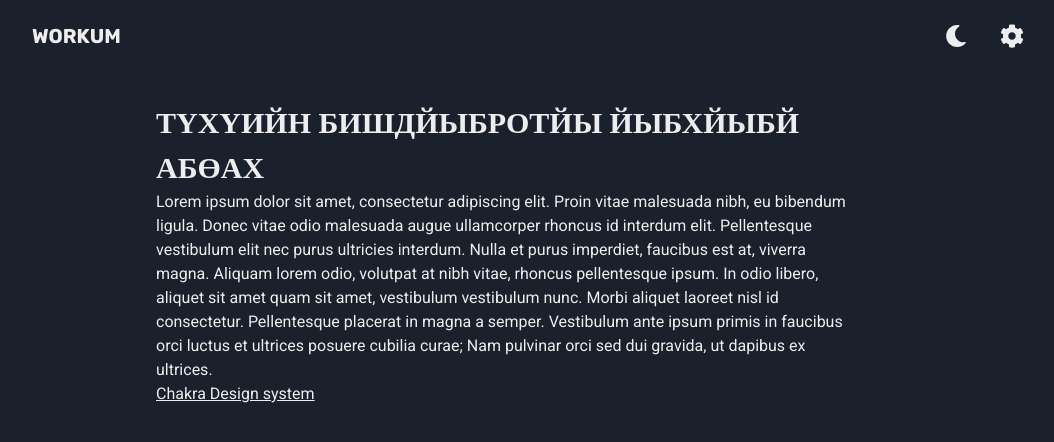
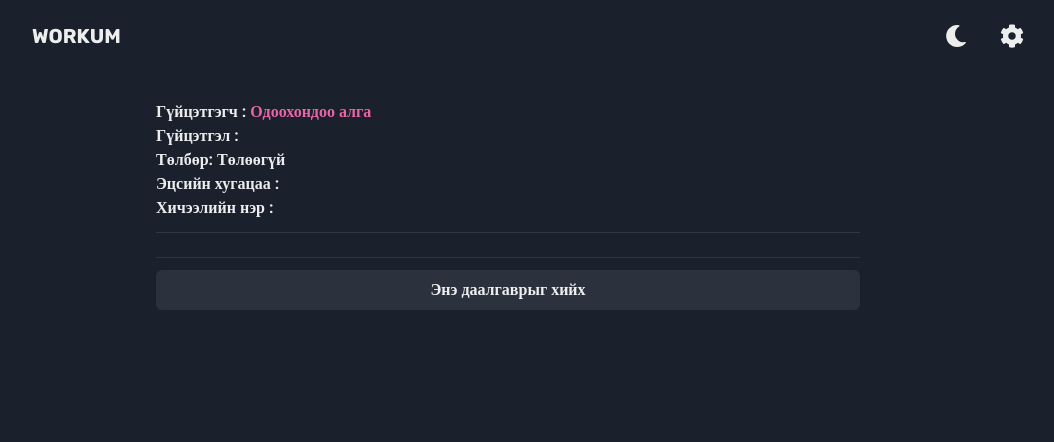
Before and after one commit to b4ljk/workum, a React (Create React App) app: page /homeworks in a window 1280 px wide. Shown: the top 442 px of the page, without its empty margins (132-1186 px from the left). Built offline with nearby package versions, Linux system fonts and the light colour scheme; no server answers; sample sign-in values are in the browser's storage; a web font is replaced by a local one.

Commit message:
Merge branch 'main' of https://github.com/b4ljk/biyedaaltreact

```diff
--- a/src/pages/Homeworks.js
+++ b/src/pages/Homeworks.js
@@ -1,36 +1,321 @@
-import { Container, Heading, Text, Box, Link } from "@chakra-ui/react";
+import {
+  Container,
+  Heading,
+  Text,
+  Box,
+  Spacer,
+  Button,
+  useToast,
+  Input,
+  InputGroup,
+  Textarea,
+  InputRightElement,
+  InputLeftElement,
+  Divider,
+  Link,
+  Avatar,
+} from "@chakra-ui/react";
+import {
+  Modal,
+  ModalOverlay,
+  ModalContent,
+  ModalHeader,
+  ModalFooter,
+  ModalBody,
+  ModalCloseButton,
+  useDisclosure,
+} from "@chakra-ui/react";
 import React from "react";
 import { Layout } from "../components/Layout";
-import { useState } from "react";
-import { FaExternalLinkAlt } from "react-icons/fa";
+import { useState, useEffect } from "react";
+import { FaExternalLinkAlt, FaLink, FaLock, FaUnlock } from "react-icons/fa";
+import {
+  BrowserRouter as Router,
+  useLocation,
+  useHistory,
+} from "react-router-dom";
+import { db } from "../utils/init-firebase";
+import { useAuth } from "../contexts/AuthContext";
+import {
+  collection,
+  query,
+  onSnapshot,
+  addDoc,
+  doc,
+  updateDoc,
+  serverTimestamp,
+  arrayUnion,
+  setDoc,
+  deleteDoc,
+} from "firebase/firestore";
+
 export default function Homeworks() {
+  const [title, setTitle] = useState();
+  const { currentUser } = useAuth();
+  const [moreInfo, setMoreInfo] = useState();
+  const [Class, setClass] = useState();
+  const [price, setPrice] = useState();
+  const [privateInfo, setPrivateInfo] = useState();
+  const [privateLink, setPrivateLink] = useState();
+  const { isOpen, onOpen, onClose } = useDisclosure();
+  const [fullInfo, setFullInfo] = useState();
+  const history = useHistory();
+  const toast = useToast();
+  const showToast = () => {
+    toast({
+      title: "Амжилттай",
+      status: "success",
+      duration: 3000,
+      isClosable: true,
+      variant: "left-accent",
+      position: "top-right",
+    });
+  };
+  const [additionalInfo, setAdditionalInfo] = useState();
+  // console.log(additionalInfo);
+  function useQuery() {
+    const { search } = useLocation();
+
+    return React.useMemo(() => new URLSearchParams(search), [search]);
+  }
+  let myquery = useQuery();
   const [Payment, Setpayment] = useState(false);
+  var UniqueNum = myquery.get("uniqueid");
+  var incomingType = myquery.get("type");
+  // if(incomingType=="Waiting"){
+  //   var dataOwnerMail=additionalInfo.ownerMail;
+  //   var dataProcessorMail=additionalInfo.ownerMail;
+  // }else if(incomingType=="Processing"){ }
+
+  ////private info read---------------------------------------------------------------------------------------------------------------------
+  // useEffect(() => {
+  //   if (additionalInfo?.setU == true) {
+  //     const q4 = query(doc(db, "num", "numedu", "Private", `${UniqueNum}`));
+  //     const unsub4 = onSnapshot(q4, (doc) => {
+  //       setFullInfo(doc.data());
+  //     });
+  //     return unsub4;
+  //   }
+  // }, [additionalInfo?.setU]);
+
+  const sendReadyData = () => {
+    updateDoc(
+      doc(db, "num", "Waiting", `${additionalInfo?.ownerMail}`, `${UniqueNum}`),
+      {
+        processingPerson: currentUser?.email,
+        processingPersonProfile: currentUser?.photoURL,
+      }
+    );
+
+    setDoc(
+      doc(db, "num", "Processing", `${currentUser?.email}`, `${UniqueNum}`),
+      {
+        uniqueid: UniqueNum,
+        ownerProfile: additionalInfo?.ownerProfile,
+        title: additionalInfo?.title,
+        price: additionalInfo?.price,
+        additionalInfo: additionalInfo?.additionalInfo,
+        lastestDate: additionalInfo?.lastestDate,
+        class: additionalInfo?.class,
+        setU: additionalInfo?.setU,
+        ownerMail: additionalInfo?.ownerMail,
+        timestamp: serverTimestamp(),
+        isDone: false,
+        processingPerson: currentUser?.email,
+        processingPersonProfile: currentUser?.photoURL,
+      }
+    );
+    setDoc(doc(db, "num", "Processing", `foradmin`, `${UniqueNum}`), {
+      uniqueid: UniqueNum,
+      ownerProfile: additionalInfo?.ownerProfile,
+      title: additionalInfo?.title,
+      price: additionalInfo?.price,
+      additionalInfo: additionalInfo?.additionalInfo,
+      lastestDate: additionalInfo?.lastestDate,
+      class: additionalInfo?.class,
+      setU: additionalInfo?.setU,
+      ownerMail: additionalInfo?.ownerMail,
+      timestamp: serverTimestamp(),
+      isDone: false,
+      processingPerson: currentUser?.email,
+      processingPersonProfile: currentUser?.photoURL,
+    });
+    deleteDoc(doc(db, "num", "numedu", "Orders", `${UniqueNum}`));
+    history.push(`/homeworkorder?uniqueid=${UniqueNum}&type=Processing`);
+    // onNewClassClose();
+    showToast();
+  };
+  const writeDoneWork = () => {
+    setDoc(doc(db, "num", "numedu", "Private", `${UniqueNum}`), {
+      privateInfo: privateInfo,
+      privateLink: privateLink,
+    });
+    updateDoc(doc(db, "num", "Processing", "foradmin", `${UniqueNum}`), {
+      privateInfo: privateInfo,
+      privateLink: privateLink,
+    });
+
+    updateDoc(
+      doc(
+        db,
+        "num",
+        "Processing",
+        additionalInfo?.processingPerson,
+        `${UniqueNum}`
+      ),
+      {
+        isDone: true,
+      }
+    );
+    updateDoc(
+      doc(db, "num", "Waiting", additionalInfo?.ownerMail, `${UniqueNum}`),
+      {
+        isDone: true,
+      }
+    );
+    updateDoc(doc(db, "num", "Processing", "foradmin", `${UniqueNum}`), {
+      isDone: true,
+    });
+    // onNewClassClose();
+    showToast();
+    onClose();
+  };
+  let buttonShow = true;
+
+  if (additionalInfo?.processingPerson != null) buttonShow = false;
   return (
     <Layout>
       <Container maxW="container.md" py={3}>
-        <Text textTransform={"uppercase"} fontWeight={"black"} fontSize={"3xl"}>
-          түхүийн бишдйыбротйы йыбхйыбй абөах
-        </Text>
-        <Text>
-          Lorem ipsum dolor sit amet, consectetur adipiscing elit. Proin vitae
-          malesuada nibh, eu bibendum ligula. Donec vitae odio malesuada augue
-          ullamcorper rhoncus id interdum elit. Pellentesque vestibulum elit nec
-          purus ultricies interdum. Nulla et purus imperdiet, faucibus est at,
-          viverra magna. Aliquam lorem odio, volutpat at nibh vitae, rhoncus
-          pellentesque ipsum. In odio libero, aliquet sit amet quam sit amet,
-          vestibulum vestibulum nunc. Morbi aliquet laoreet nisl id consectetur.
-          Pellentesque placerat in magna a semper. Vestibulum ante ipsum primis
-          in faucibus orci luctus et ultrices posuere cubilia curae; Nam
-          pulvinar orci sed dui gravida, ut dapibus ex ultrices.
-        </Text>
-        <Text as={"u"} _hover={{ color: "blue.500" }}>
-          <Link href="https://chakra-ui.com" isExternal>
-            Chakra Design system{" "}
-          </Link>
-        </Text>
-        {/* <FaExternalLinkAlt /> */}
+        <Box display={"flex"} alignItems="center">
+          <Text
+            fontWeight={"black"}
+            fontFamily={"heading"}
+            textTransform={"uppercase"}
+            fontSize={"3xl"}
+          >
+            {additionalInfo?.title}
+          </Text>
+        </Box>
+        <Box display={"flex"} flexDir="column">
+          <Text fontWeight={"bold"}>
+            Гүйцэтгэгч :{" "}
+            <Text color={"pink.400"} display={"inline"}>
+              {additionalInfo?.processingPerson ?? "Одоохондоо алга"}
+            </Text>
+          </Text>
+          <Text fontWeight={"bold"}>
+            Гүйцэтгэл :{" "}
+            <Text color={"pink.400"} display={"inline"}>
+              {additionalInfo?.processingPerson &&
+                (additionalInfo?.isDone ? "Дууссан" : "Гүйцэтгэж байна.")}
+            </Text>
+          </Text>
+          <Text fontWeight={"bold"}>
+            Төлбөр: {additionalInfo?.setU ? "Төлсөн" : "Төлөөгүй"}
+          </Text>
+          <Text fontWeight={"bold"}>
+            Эцсийн хугацаа : {additionalInfo?.lastestDate}
+          </Text>
+          <Text fontWeight={"bold"}>
+            Хичээлийн нэр : {additionalInfo?.class}
+          </Text>
+
+          <Divider my={"3"} />
+          <Text>{additionalInfo?.additionalInfo}</Text>
+
+          <Divider my={"3"} />
+          {additionalInfo?.isDone && (
+            <Text
+              fontFamily={"heading"}
+              fontSize={"2xl"}
+              textTransform={"uppercase"}
+              my={"2"}
+              fontWeight={"black"}
+              display="inline-flex"
+              alignItems={"center"}
+            >
+              <Box mr={"2"} display={"inline"}>
+                {additionalInfo?.setU && additionalInfo?.isDone ? (
+                  <FaUnlock />
+                ) : (
+                  <FaLock />
+                )}
+              </Box>
+              Даалгаврын{" "}
+              <Text ml={"2"} color={"pink.400"}>
+                хариу
+              </Text>
+            </Text>
+          )}
+          {additionalInfo?.setU && (
+            <Box>
+              <Text>{fullInfo?.privateInfo}</Text>
+              <Text as={"u"} _hover={{ color: "blue" }}>
+                <Link href={fullInfo?.privateLink} isExternal>
+                  LINK : {fullInfo?.privateLink}
+                </Link>
+              </Text>
+            </Box>
+          )}
+          {/* <FaExternalLinkAlt /> */}
+          {buttonShow && !(currentUser?.email == additionalInfo?.ownerMail) && (
+            <Button onClick={sendReadyData}>Энэ даалгаврыг хийх</Button>
+          )}
+          {currentUser?.email == additionalInfo?.processingPerson && (
+            <Button onClick={onOpen}>Даалгаврыг илгээх</Button>
+          )}
+        </Box>
       </Container>
-      <Box>{Payment && <Box>end link baina</Box>}</Box>
+
+      <Modal size={"5xl"} isOpen={isOpen} onClose={onClose}>
+        <ModalOverlay />
+        <ModalContent>
+          <ModalHeader>
+            <Box display={"flex"} alignItems="center">
+              <FaLock size={"20"} /> <Text ml={"3"}>Хариуг илгээх</Text>
+            </Box>
+          </ModalHeader>
+          <ModalCloseButton />
+          <ModalBody>
+            {/* <Box display={"flex"} justifyContent="space-between" my={"2"}>
+              <FaLock />
+            </Box> */}
+            <InputGroup mb={"2"}>
+              {/* <InputLeftElement children={<FaLock />} /> */}
+              <Textarea
+                isrequired="true"
+                height={"20vh"}
+                placeholder="Шаардлагатай зүйлсийг оруулна уу"
+                onChange={(e) => {
+                  setPrivateInfo(e.target.value);
+                }}
+              />
+            </InputGroup>
+            <InputGroup>
+              <InputLeftElement children={<FaLink />} />
+              <Input
+                mb={"3px"}
+                variant="outline"
+                placeholder="Зураг файлын линкыг оруулна уу "
+                onChange={(e) => {
+                  setPrivateLink(e.target.value);
+                }}
+              />
+            </InputGroup>
+          </ModalBody>
+
+          <ModalFooter>
+            <Button
+              color={"white"}
+              backgroundColor={"pink.400"}
+              mr={3}
+              onClick={writeDoneWork}
+            >
+              ИЛГЭЭХ
+            </Button>
+          </ModalFooter>
+        </ModalContent>
+      </Modal>
     </Layout>
   );
 }
--- a/src/pages/Ready.js
+++ b/src/pages/Ready.js
@@ -47,6 +47,7 @@ export default function Ready() {
   const [additionalInfo, setAdditionalInfo] = useState();
   const [privateInfo, setPrivateInfo] = useState();
   const [privateLink, setPrivateLink] = useState();
+  const [ActiveButton, SetActiveButton] = useState(1);
   const { isOpen, onOpen, onClose } = useDisclosure();
   console.log(currentUser.photoURL);
   const showToast = () => {
@@ -112,6 +113,29 @@ export default function Ready() {
         </Text>
         <Button onClick={onOpen} color={"pink.400"}>
           <FaPlus />
+        </Button>
+      </Box>
+      <Box maxW={"xl"} display={"flex"}>
+        <Button
+          bg={ActiveButton === 1 ? "pink.400" : "whiteAlpha.100"}
+          flex={"1"}
+          mr={"2"}
+          _hover={{ bg: "pink.400" }}
+          onClick={() => {
+            SetActiveButton(1);
+          }}
+        >
+          Үнэгүй
+        </Button>
+        <Button
+          bg={ActiveButton === 2 ? "pink.400" : "whiteAlpha.100"}
+          _hover={{ bg: "pink.400" }}
+          flex={"1"}
+          onClick={() => {
+            SetActiveButton(2);
+          }}
+        >
+          Үнэтэй
         </Button>
       </Box>
       <Box>
```
